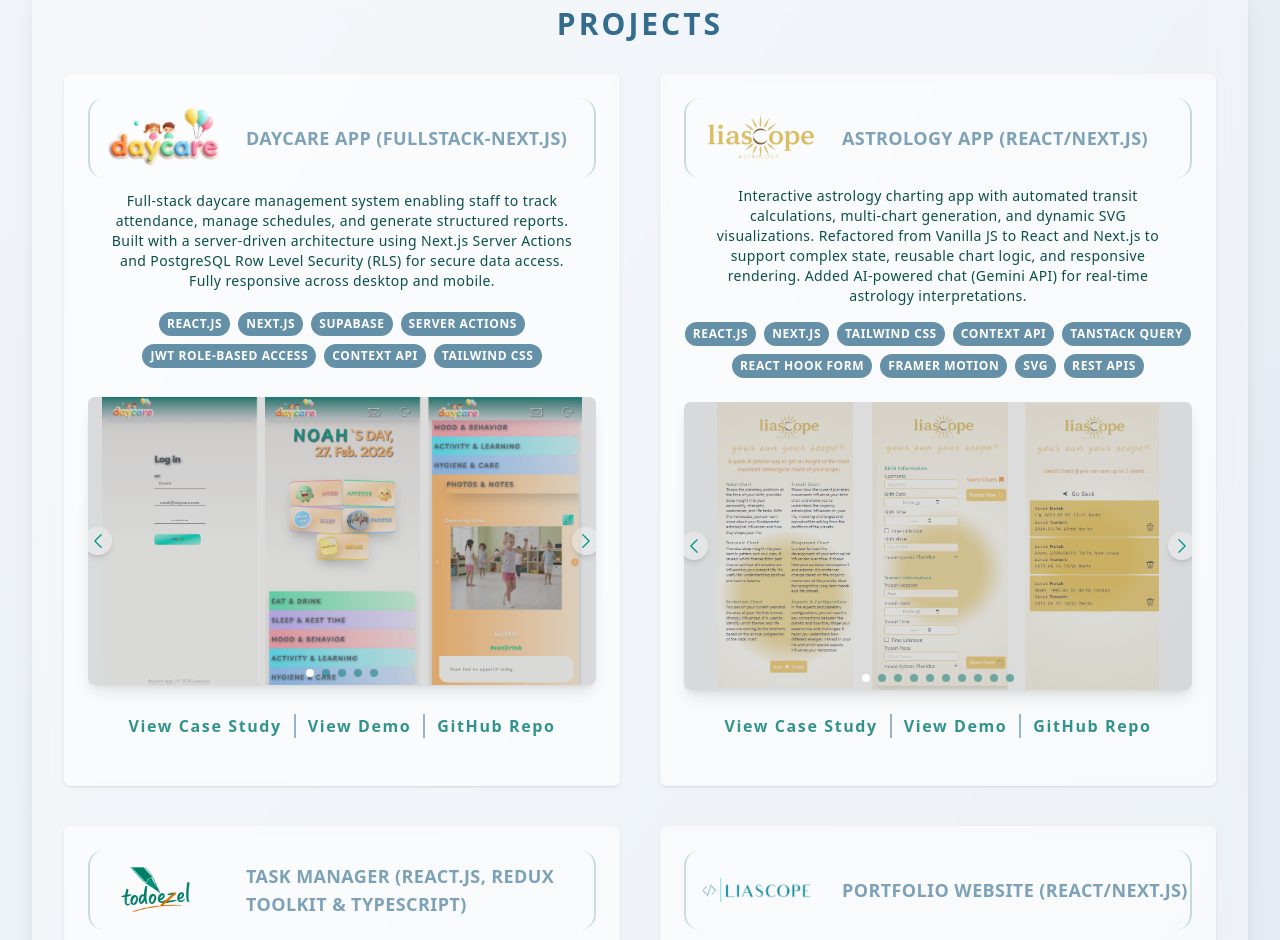
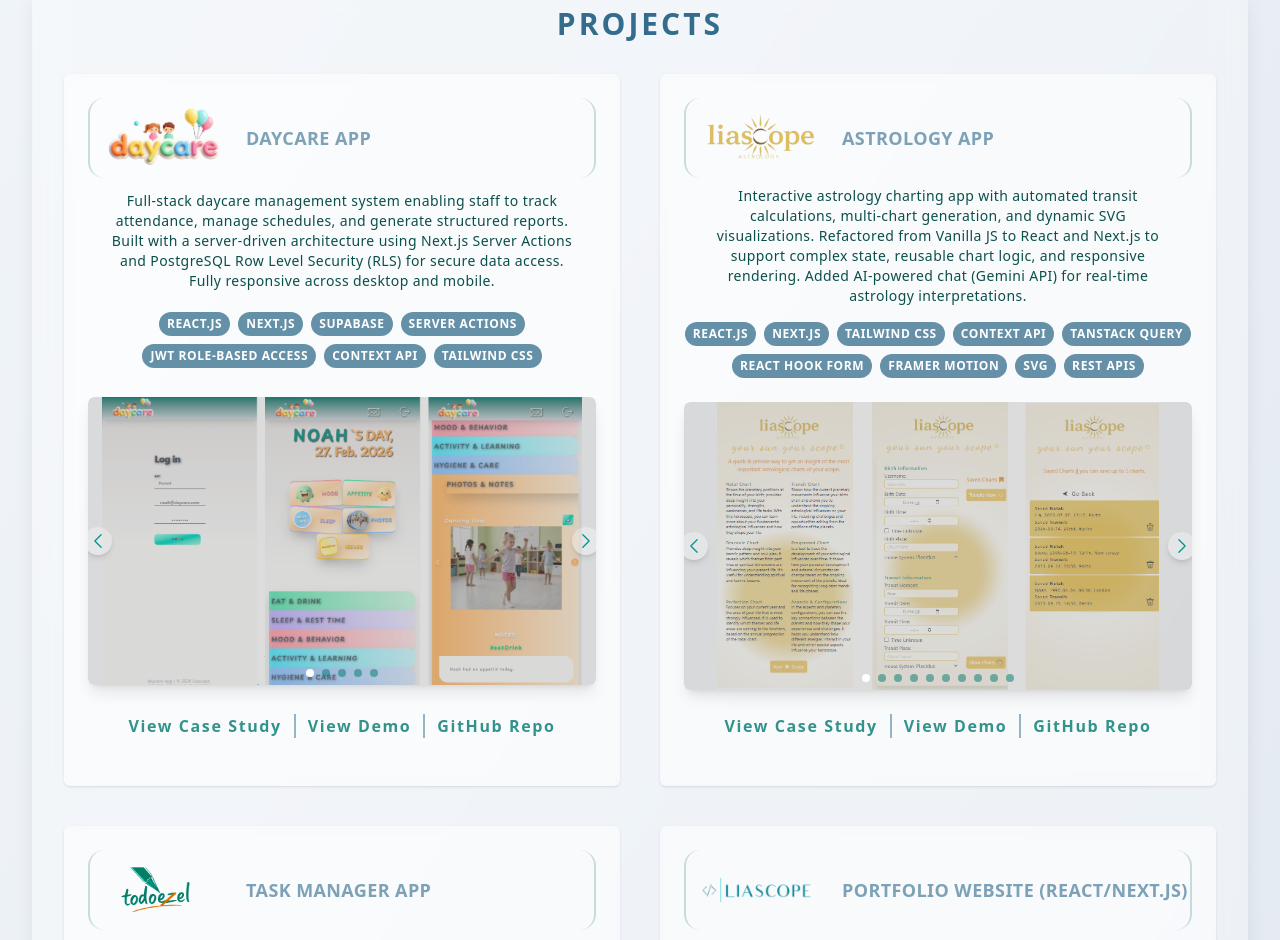
Before and after one commit to liascope/portfolio, a Next.js app: page /projects in a window 1280 px wide. Shown: the part 300-1240 px from the top of the page. Built offline with nearby package versions, Linux system fonts and the light colour scheme.

Commit message:
chore: update content

```diff
--- a/app/_lib/config.js
+++ b/app/_lib/config.js
@@ -122,7 +122,7 @@ export function generateImages(folder, count) {
 export const projects = [
   {
     logo: '/daycare/0.png',
-    title: 'Daycare App (Fullstack-Next.js)',
+    title: 'Daycare App',
     description:
       'Full-stack daycare management system enabling staff to track attendance, manage schedules, and generate structured reports. Built with a server-driven architecture using Next.js Server Actions and PostgreSQL Row Level Security (RLS) for secure data access. Fully responsive across desktop and mobile.',
     tech: ['React.js', 'Next.js', 'Supabase', 'Server Actions', 'JWT Role-Based Access', 'Context API', 'Tailwind CSS'],
@@ -133,7 +133,7 @@ export const projects = [
   },
   {
     logo: '/astroReact/0.png',
-    title: 'Astrology App (React/Next.js)',
+    title: 'Astrology App',
     description:
       'Interactive astrology charting app with automated transit calculations, multi-chart generation, and dynamic SVG visualizations. Refactored from Vanilla JS to React and Next.js to support complex state, reusable chart logic, and responsive rendering. Added AI-powered chat (Gemini API) for real-time astrology interpretations.',
     tech: ['React.js', 'Next.js', 'Tailwind CSS', 'Context API', 'TanStack Query', 'React Hook Form', 'Framer Motion', 'SVG', 'REST APIs'],
@@ -144,7 +144,7 @@ export const projects = [
   },
   {
     logo: '/todoReact/0.png',
-    title: 'Task Manager (React.js, Redux Toolkit & TypeScript)',
+    title: 'Task Manager App',
     description:
       'Task management app separating daily tasks, long-term planning, and shopping lists. Refactored from Vanilla JS to React with Redux Toolkit and TypeScript for predictable state management, persistent storage and catching type-related errors early.',
     tech: ['React.js', 'TypeScript', 'Redux Toolkit', 'Tailwind CSS', 'Vite', 'React Router', 'Framer Motion'],
```
